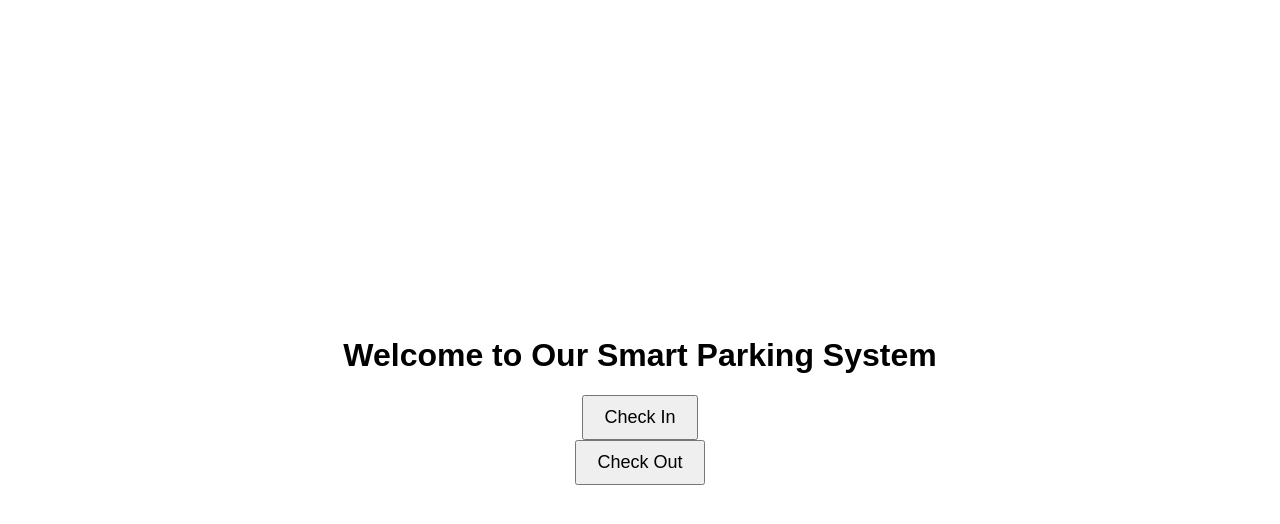
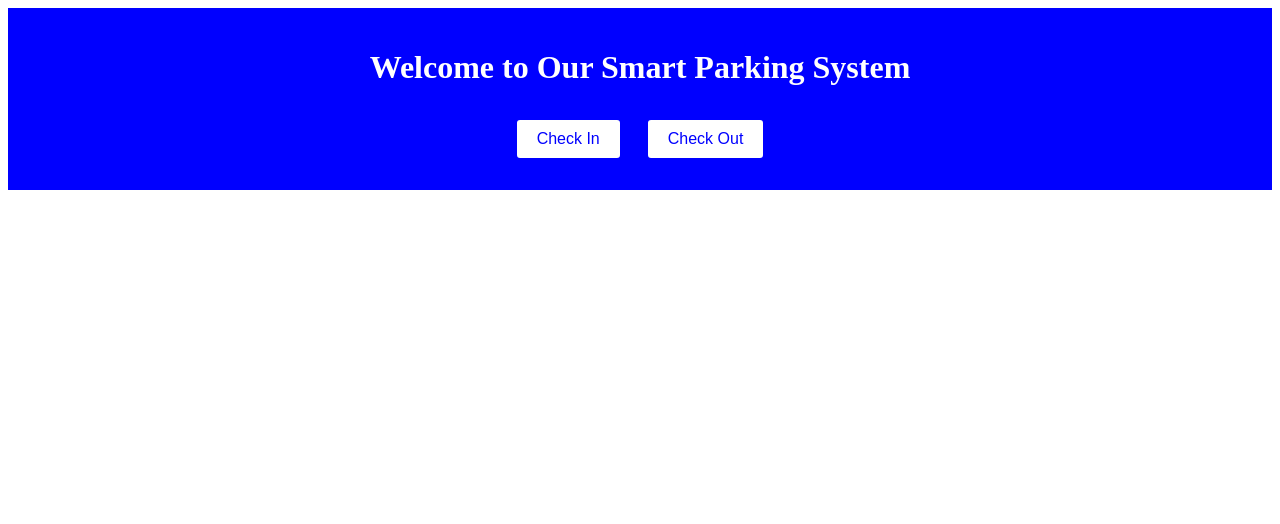
Before and after one commit to ParvathyS1103/ParkEase, a plain HTML site: page index.html in a window 1280 px wide. Drawn offline with Linux system fonts and the light colour scheme.

Commit message:
styles.css

```diff
--- a/styles.css
+++ b/styles.css
@@ -1,19 +1,21 @@
-body, html {
-    height: 100%;
-    margin: 0;
-    font-family: Arial, sans-serif;
+.blueBackground {
+    background-color: blue;
+    color: white;
+    text-align: center;
+    padding: 20px;
 }
 
-#welcomeScreen {
-    display: flex;
-    flex-direction: column;
-    justify-content: center;
-    align-items: center;
-    height: 100%;
+#checkInBtn, #checkOutBtn {
+    background-color: white;
+    color: blue;
+    border: 2px solid blue;
+    padding: 10px 20px;
+    margin: 10px;
+    cursor: pointer;
+    font-size: 16px;
+    border-radius: 5px;
 }
 
-button {
-    padding: 10px 20px;
-    font-size: 18px;
-    cursor: pointer;
+#checkInBtn:hover, #checkOutBtn:hover {
+    background-color: #f0f0f0;
 }
```
